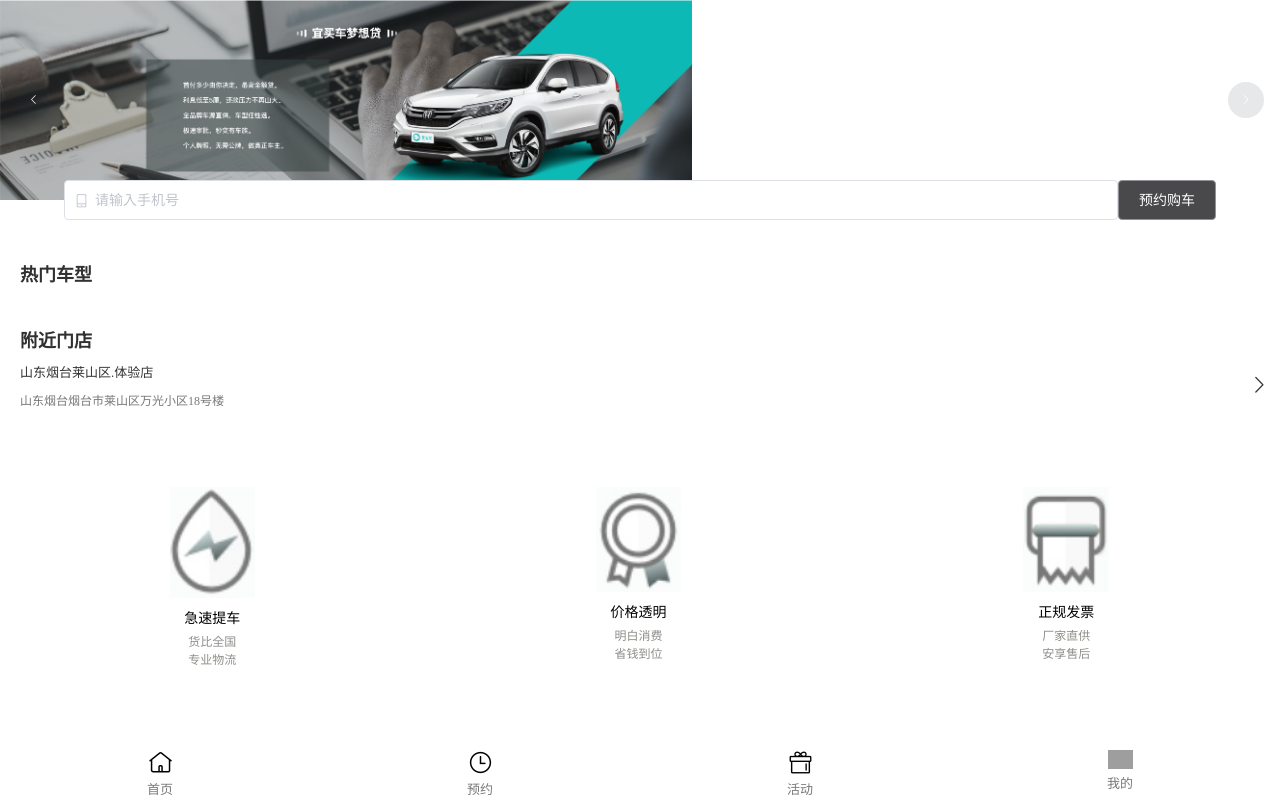
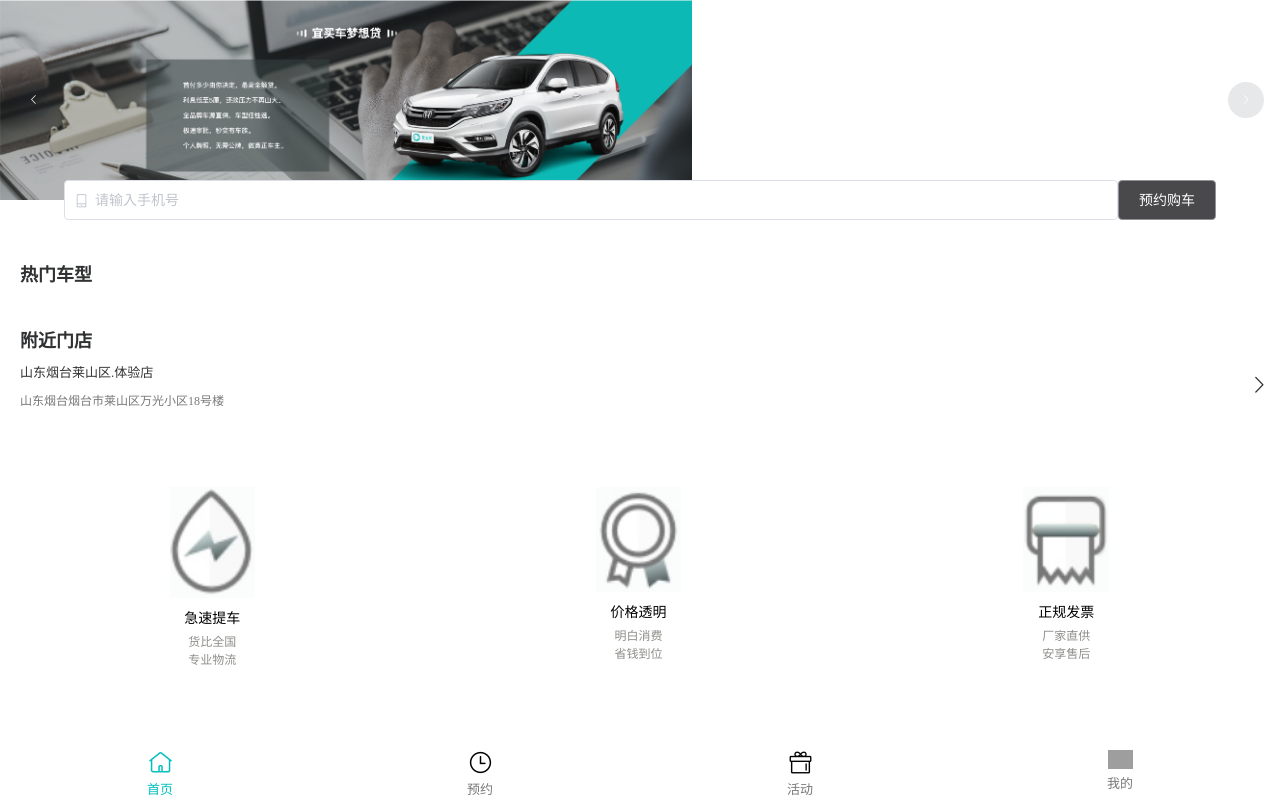
Before and after one commit to MrITzhongzi/wx_public_car, a Vue app: page / in a window 1280 px wide. Built offline with nearby package versions, Linux system fonts and the light colour scheme; grey boxes are pictures that could not be loaded.

Commit message:
利用路由重构了UI

```diff
--- a/src/App.vue
+++ b/src/App.vue
@@ -6,27 +6,27 @@
     <div class="root-bottom">
       <a href="#/" class="root-bottom-item">
         <div class="root-bottom-top-img">
-          <MyImage :src="bottomImages[0]" class="root-bottom-top-img-con"></MyImage>
+          <MyImage :src="bottomImages[ this.$route.path == '/' ? 1 : 0]" class="root-bottom-top-img-con"></MyImage>
         </div>
-        <div class="root-bottom-desc">首页</div>
+        <div :class="['root-bottom-desc', this.$route.path == '/' ? 'blue-color' : '']">首页</div>
       </a>
       <a href="#/subscribe" class="root-bottom-item">
         <div class="root-bottom-top-img">
-          <MyImage :src="bottomImages[1]" class="root-bottom-top-img-con"></MyImage>
+          <MyImage :src="bottomImages[ this.$route.path == '/subscribe' ? 3 : 2]" class="root-bottom-top-img-con"></MyImage>
         </div>
-        <div class="root-bottom-desc">预约</div>
+        <div :class="['root-bottom-desc', this.$route.path == '/subscribe' ? 'blue-color' : '']">预约</div>
       </a>
       <a href="#/activity" class="root-bottom-item">
         <div class="root-bottom-top-img">
-          <MyImage :src="bottomImages[2]" class="root-bottom-top-img-con"></MyImage>
+          <MyImage :src="bottomImages[ this.$route.path == '/activity' ? 5 : 4]" class="root-bottom-top-img-con"></MyImage>
         </div>
-        <div class="root-bottom-desc">活动</div>
+        <div :class="['root-bottom-desc', this.$route.path == '/activity' ? 'blue-color' : '']">活动</div>
       </a>
       <a href="#/my" class="root-bottom-item">
         <div class="root-bottom-top-img">
-          <MyImage :src="bottomImages[3]" class="root-bottom-top-img-con"></MyImage>
+          <MyImage :src="bottomImages[ this.$route.path == '/my' ? 7 : 6]" class="root-bottom-top-img-con"></MyImage>
         </div>
-        <div class="root-bottom-desc">我的</div>
+        <div :class="['root-bottom-desc', this.$route.path == '/my' ? 'blue-color' : '']">我的</div>
       </a>
     </div>
   </div>
@@ -44,9 +44,13 @@ export default {
     return {
       bottomImages: [
         require("./assets/index_bottom_icon.png"),
+        require("./assets/index_bottom_icon_activity.png"),
         require("./assets/subscribe_bottom_icon.png"),
+        require("./assets/subscribe_bottom_icon_activity.png"),
         require("./assets/present_bottom_icon.png"),
-        require("./assets/user_bottom_icon.png")
+        require("./assets/present_bottom_icon_activity.png"),
+        require("./assets/user_bottom_icon.png"),
+        require("./assets/user_bottom_icon_activity.png"),
       ]
     };
   }
@@ -83,4 +87,7 @@ body {
 .root-bottom-top-img-con {
   width: 25px;
 }
+.blue-color {
+  color: #00bfbc;
+}
 </style>
--- a/src/router/index.js
+++ b/src/router/index.js
@@ -29,6 +29,6 @@ export default new Router({
       path: '/my',
       name: 'test',
       component: Wode
-    },
+    }
   ]
 })
```
